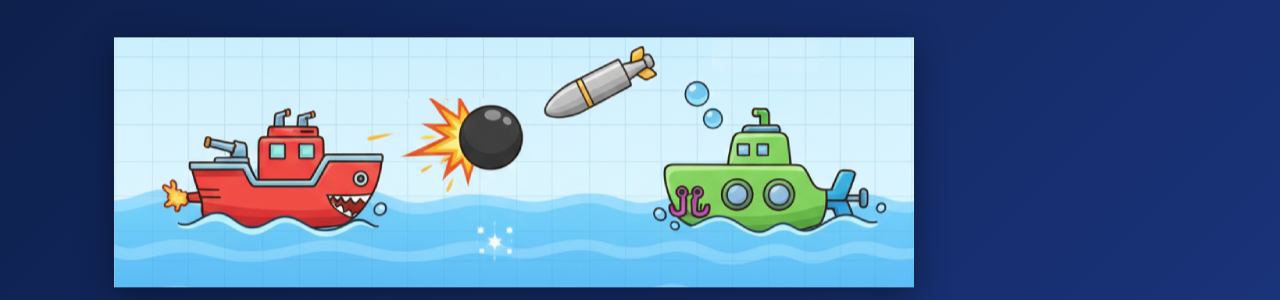
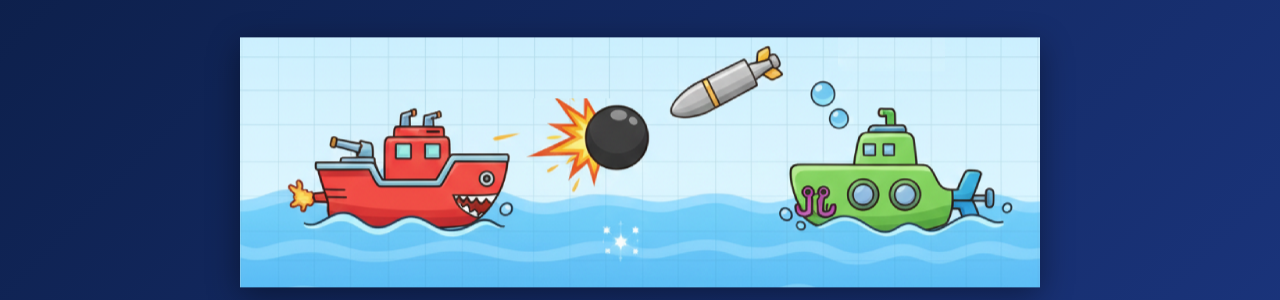
Before and after one commit to ndollem/math-battle-ships, a plain HTML site: page index.html in a window 1280 px wide. Shown: the part 174-474 px from the top of the page. Drawn offline with nearby package versions, Linux system fonts and the light colour scheme.

Commit message:
center page

```diff
--- a/css/landing.css
+++ b/css/landing.css
@@ -17,6 +17,7 @@
     width: 100%;
     max-width: 900px;
     padding: var(--spacing-xl);
+    margin: 0 auto; /* Add horizontal centering */
     opacity: 0;
     transform: translateY(30px);
     transition: all 0.8s ease-out;
--- a/css/mode-select.css
+++ b/css/mode-select.css
@@ -7,6 +7,7 @@
 .mode-select-page {
     display: flex;
     flex-direction: column;
+    justify-content: center; /* Add this line - was missing! */
     align-items: center;
     min-height: 100vh;
     padding: var(--spacing-lg) 0;
@@ -16,6 +17,7 @@
     width: 100%;
     max-width: 1000px;
     padding: var(--spacing-xl);
+    margin: 0 auto; /* Add horizontal centering */
     opacity: 0;
     transform: translateY(30px);
     transition: all 0.8s ease-out;
--- a/css/result.css
+++ b/css/result.css
@@ -17,6 +17,7 @@
     width: 100%;
     max-width: 900px;
     padding: var(--spacing-xl);
+    margin: 0 auto; /* Add horizontal centering */
     opacity: 0;
     transform: translateY(30px);
     transition: all 0.8s ease-out;
--- a/css/style.css
+++ b/css/style.css
@@ -94,6 +94,14 @@ p {
     max-width: 1200px;
     margin: 0 auto;
     padding: var(--spacing-lg);
+}
+
+/* Ensure all main content areas are centered */
+.landing-content,
+.mode-select-content,
+.result-content {
+    margin-left: auto;
+    margin-right: auto;
 }
 
 /* === BUTTONS === */
```
